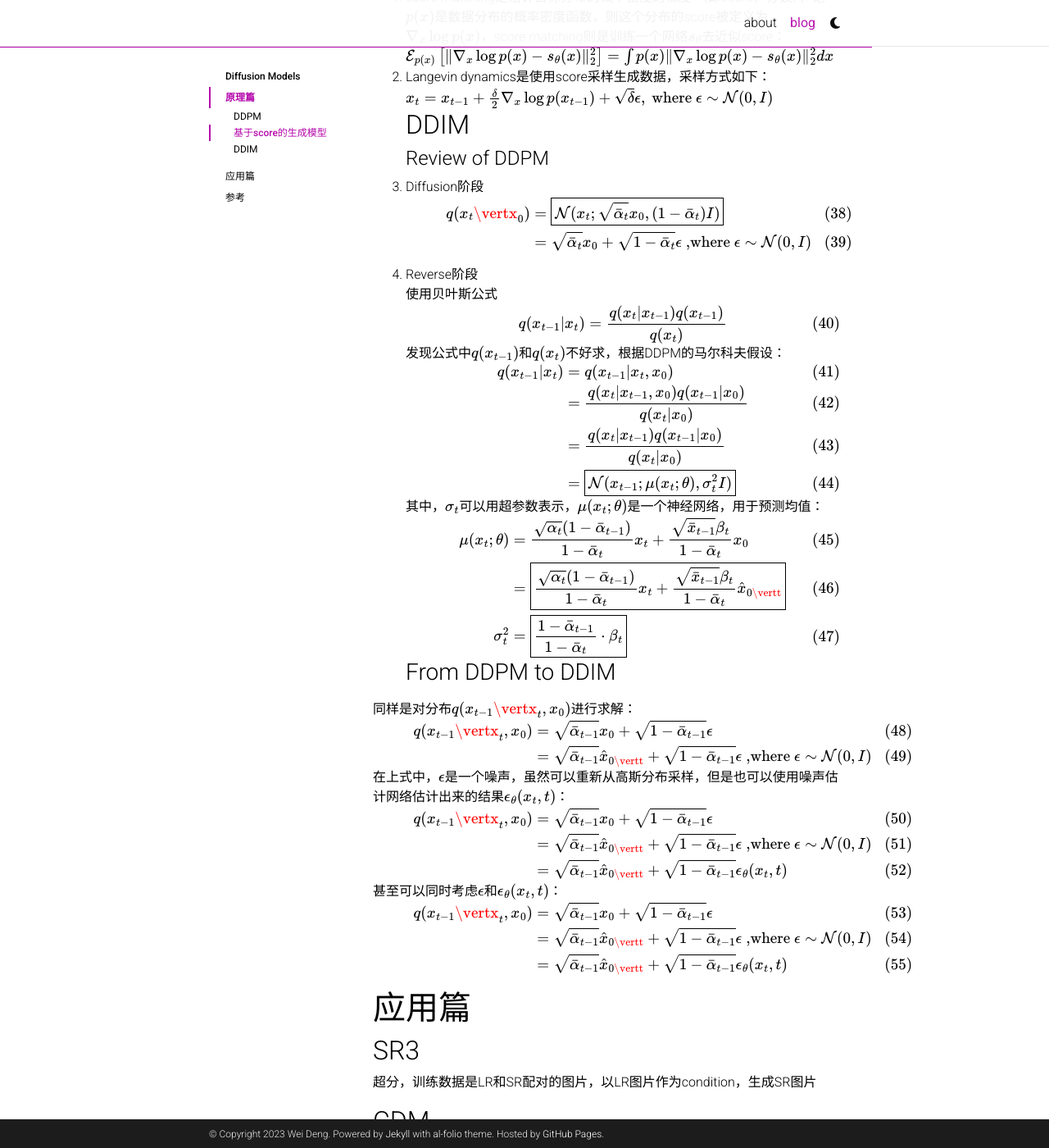
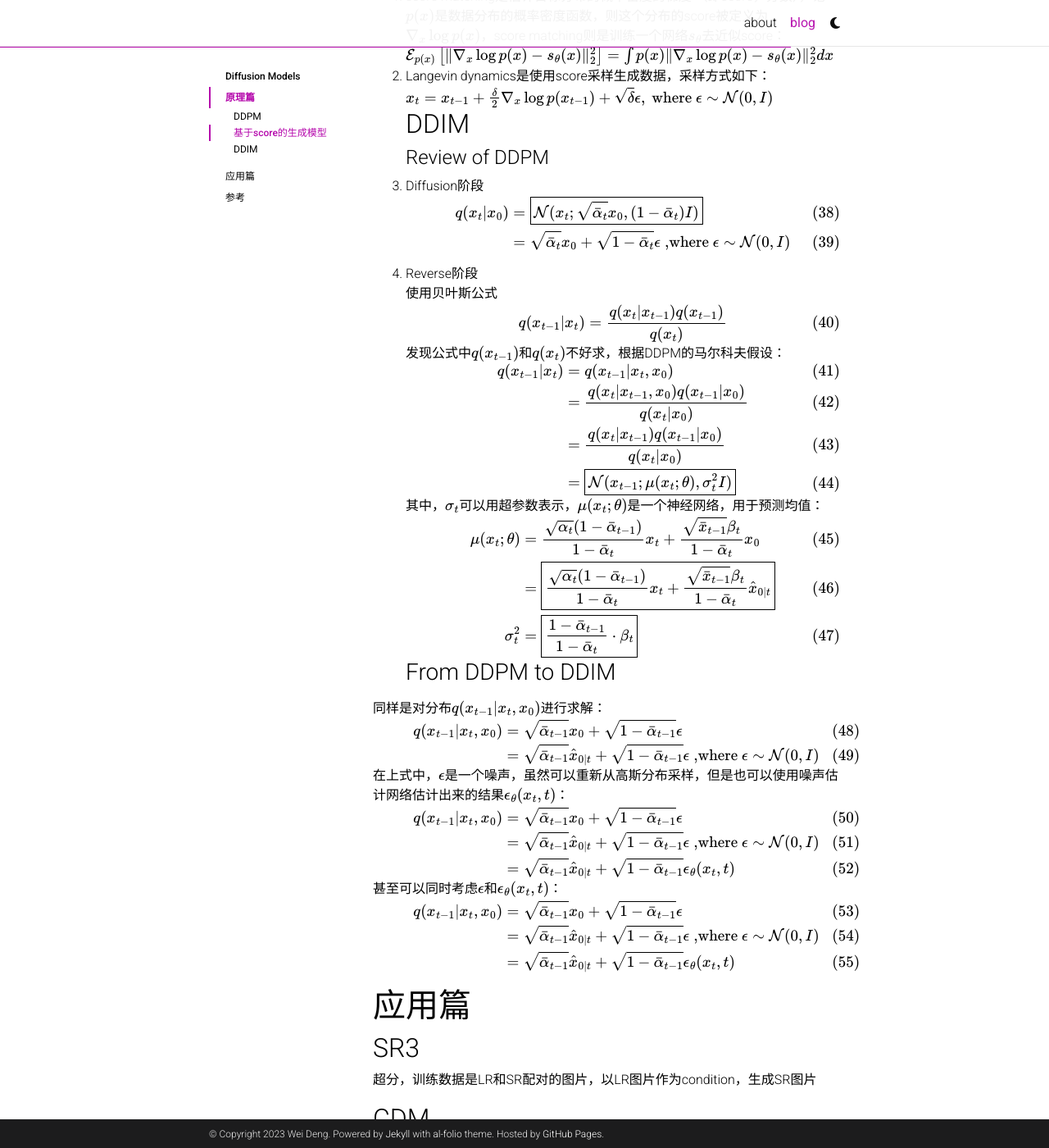
Before and after one commit to dw-dengwei/site, a Jekyll site: the page built from _posts/2023-10-04-Diffusion Models.md, in a window 1280 px wide and 1400 px high, scrolled down 5095 px. Shown: the whole window at 82% size. Built offline with Jekyll 4.4.1, drawn with Linux system fonts in a browser that asks for light colours; full-size pictures stand in for the smaller copies a plugin makes; comment, search, counter and statistics services are not loaded; a style sheet for code colours, icons or effects is not loaded; some of the changed text lies outside the part shown.

Commit message:
[PUBLISHER] Merge #24
* PUSH NOTE : 2023-10-04-Diffusion Models.md

* PUSH ATTACHMENT : Pasted image 20231002142935.png

* PUSH ATTACHMENT : Pasted image 20231002164638.png

* PUSH ATTACHMENT : Pasted image 20230927200225.png

* PUSH ATTACHMENT : Pasted image 20230927200246.png

* PUSH ATTACHMENT : Pasted image 20230927201110.png

```diff
--- a/_posts/2023-10-04-Diffusion Models.md
+++ b/_posts/2023-10-04-Diffusion Models.md
@@ -98,7 +98,7 @@
 DDPM的训练目标是最小化训练数据的负对数似然：
 $$
 \begin{align}
--\log p_\theta(\mathbf x_0) &\le -\log p_\theta(\mathbf x_0) + \mathrm{KL}\left(q(\mathbf x_{1:T}\vert\mathbf x_0)\Vertp_\theta(\mathbf x_{1:T}\vert\mathbf x_0)\right) &\ ;\mathrm{KL}(\cdot\Vert\cdot)\ge 0\\
+-\log p_\theta(\mathbf x_0) &\le -\log p_\theta(\mathbf x_0) + \mathrm{KL}\left(q(\mathbf x_{1:T}\vert\mathbf x_0)\Vert p_\theta(\mathbf x_{1:T}\vert\mathbf x_0)\right) &\ ;\mathrm{KL}(\cdot\Vert\cdot)\ge 0\\
 &=-\log p_\theta(\mathbf x_0)+\mathbb{E}_{\mathbf x_{1:T}\sim q(\mathbf x_{1:T}\vert\mathbf x_0)}\left[\log\frac{q(\mathbf x_{1:T}\vert\mathbf x_0)}{p_\theta(\mathbf x_{0:T})/p_\theta(\mathbf x_0)}\right]&\ ;p_\theta(\mathbf x_{1:T}\vert\mathbf x_0)=\frac{p_\theta(\mathbf x_{0:T})}{p_\theta(\mathbf x_0)}\\
 &=-\log p_\theta(\mathbf x_0)+\mathbb{E}_{\mathbf x_{1:T}\sim q(\mathbf x_{1:T}\vert\mathbf x_0)}\left[\log\frac{q(\mathbf x_{1:T}\vert\mathbf x_0)}{p_\theta(\mathbf x_{0:T})}+\log p_\theta(\mathbf x_0)\right]\\
 &=\mathbb{E}_{\mathbf x_{1:T}\sim q(\mathbf x_{1:T}\vert\mathbf x_0)}\left[\log\frac{q(\mathbf x_{1:T}\vert\mathbf x_0)}{p_\theta(\mathbf x_{0:T})}\right]\\
@@ -200,7 +200,7 @@
 1. Diffusion阶段
 $$
 \begin{align}
-q(x_t\vertx_0)&=\boxed{\mathcal{N}(x_t;\sqrt{\bar{\alpha}_t}x_0,(1-\bar{\alpha}_t)I)}\\
+q(x_t\vert x_0)&=\boxed{\mathcal{N}(x_t;\sqrt{\bar{\alpha}_t}x_0,(1-\bar{\alpha}_t)I)}\\
          &=\sqrt{\bar{\alpha}_t}x_0+\sqrt{1-\bar{\alpha}_t}\epsilon
          \text{ ,where } \epsilon\sim\mathcal{N}(0,I)
 \end{align}
@@ -228,19 +228,19 @@
 \mu(x_t;\theta)&=\frac{\sqrt{\alpha_t}(1-\bar{\alpha}_{t-1})}{1-\bar{\alpha}_t}x_t+
 \frac{\sqrt{\bar{x}_{t-1}}\beta_t}{1-\bar{\alpha}_t}x_0\\
 &=\boxed{\frac{\sqrt{\alpha_t}(1-\bar{\alpha}_{t-1})}{1-\bar{\alpha}_t}x_t+
-\frac{\sqrt{\bar{x}_{t-1}}\beta_t}{1-\bar{\alpha}_t}\hat{x}_{0\vertt}}\\
+\frac{\sqrt{\bar{x}_{t-1}}\beta_t}{1-\bar{\alpha}_t}\hat{x}_{0\vert t}}\\
 \sigma_t^2&=\boxed{\frac{1-\bar{\alpha}_{t-1}}{1-\bar{\alpha}_t}\cdot\beta_t}
 \end{align}
 $$
 ### From DDPM to DDIM
 
-同样是对分布$$q(x_{t-1}\vertx_t,x_0)$$进行求解：
+同样是对分布$$q(x_{t-1}\vert x_t,x_0)$$进行求解：
 $$
 \begin{align}
-q(x_{t-1}\vertx_t,x_0)
+q(x_{t-1}\vert x_t,x_0)
 &=\sqrt{\bar{\alpha}_{t-1}}x_0+\sqrt{1-\bar{\alpha}_{t-1}}\epsilon\\
 &=\sqrt{\bar{\alpha}_{t-1}}
-\hat{x}_{0\vertt}
+\hat{x}_{0\vert t}
 +\sqrt{1-\bar{\alpha}_{t-1}}\epsilon
 \text{ ,where }\epsilon\sim\mathcal{N}(0,I)
 \end{align}
@@ -248,28 +248,28 @@
 在上式中，$$\epsilon$$是一个噪声，虽然可以重新从高斯分布采样，但是也可以使用噪声估计网络估计出来的结果$$\epsilon_\theta(x_t,t)$$：
 $$
 \begin{align}
-q(x_{t-1}\vertx_t,x_0)
+q(x_{t-1}\vert x_t,x_0)
 &=\sqrt{\bar{\alpha}_{t-1}}x_0+\sqrt{1-\bar{\alpha}_{t-1}}\epsilon\\
 &=\sqrt{\bar{\alpha}_{t-1}}
-\hat{x}_{0\vertt}
+\hat{x}_{0\vert t}
 +\sqrt{1-\bar{\alpha}_{t-1}}\epsilon
 \text{ ,where }\epsilon\sim\mathcal{N}(0,I)\\
 &=\sqrt{\bar{\alpha}_{t-1}}
-\hat{x}_{0\vertt}
+\hat{x}_{0\vert t}
 +\sqrt{1-\bar{\alpha}_{t-1}}\epsilon_\theta(x_t,t)\\
 \end{align}
 $$
 甚至可以同时考虑$$\epsilon$$和$$\epsilon_\theta(x_t,t)$$：
 $$
 \begin{align}
-q(x_{t-1}\vertx_t,x_0)
+q(x_{t-1}\vert x_t,x_0)
 &=\sqrt{\bar{\alpha}_{t-1}}x_0+\sqrt{1-\bar{\alpha}_{t-1}}\epsilon\\
 &=\sqrt{\bar{\alpha}_{t-1}}
-\hat{x}_{0\vertt}
+\hat{x}_{0\vert t}
 +\sqrt{1-\bar{\alpha}_{t-1}}\epsilon
 \text{ ,where }\epsilon\sim\mathcal{N}(0,I)\\
 &=\sqrt{\bar{\alpha}_{t-1}}
-\hat{x}_{0\vertt}
+\hat{x}_{0\vert t}
 +\sqrt{1-\bar{\alpha}_{t-1}}\epsilon_\theta(x_t,t)\\
 \end{align}
 $$
@@ -278,9 +278,9 @@
 超分，训练数据是LR和SR配对的图片，以LR图片作为condition，生成SR图片
 ## CDM
 超分，级联的方式对小图进行超分，采用的方法就是SR3
-![[Pasted image 20230927200225.png\vert725|Pasted image 20230927200225.png\vert725]]
+{% include figure.html path="assets/img/Pasted image 20230927200225.png" width="100%" %}
 ## SDEdit
-![[Pasted image 20230927200246.png\vert900|Pasted image 20230927200246.png\vert900]]
+{% include figure.html path="assets/img/Pasted image 20230927200246.png" width="100%" %}
 由于加噪过程是首先破坏高频信息，然后才破坏低频信息，所以加噪到一定程度之后，就就可以去掉不想要的细节纹理，但仍保留大体结构，于是生成出来的图像就既能遵循输入的引导，又显得真实。但是需要 realism-faithfulness trade-off
 ## ILVR
 给定一个参考图像$$y$$，通过调整DDPM去噪过程，希望让模型生成的图像接近参考图像，作者定义的接近是让模型能够满足
@@ -288,7 +288,7 @@
 \phi_N(x_t)=\phi_N(y_t)
 $$
 $$\phi_N(\cdot)$$是一个低通滤波器（下采样之后再插值回来）。使用如下的算法：
-![[Pasted image 20230927201110.png\vert450|Pasted image 20230927201110.png\vert450]]
+{% include figure.html path="assets/img/Pasted image 20230927201110.png" width="100%" %}
 即，对DDPM预测的$$x'_{t-1}$$加上bias：$$\phi_N(y_{t-1})-\phi_N(x'_{t-1})$$，可以证明，如果上/下采样采用的是最近邻插值，使用这种方法可以使得$$\phi_N(x_t)=\phi_N(y_t)$$.
 这种方法和classifier guidance很相似，甚至不需要训练一个外部模型，对算力友好。
 ## DiffusionCLIP
```
